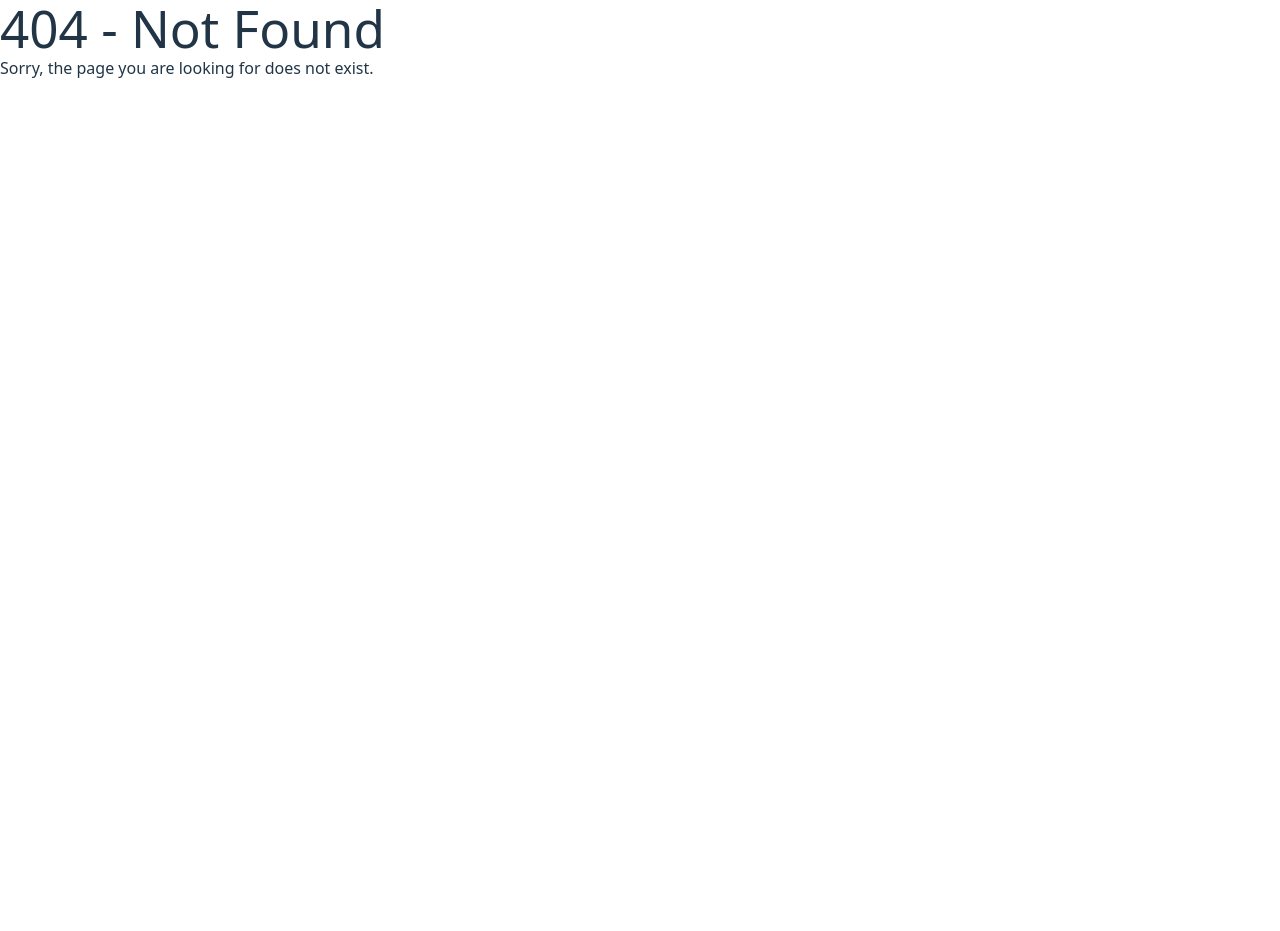
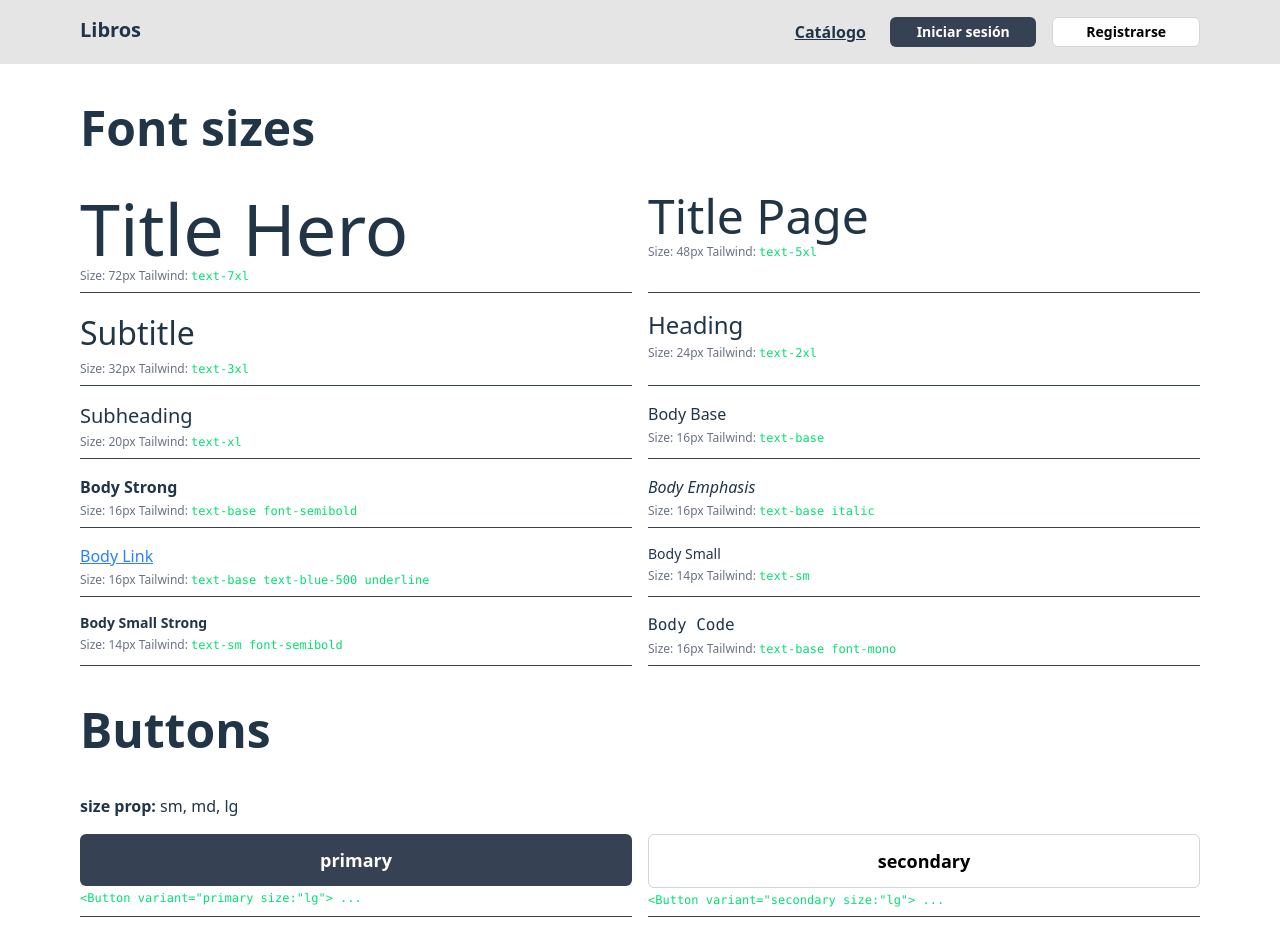
Before and after one commit to scarlos723/front-relatos-de-papel, a React (Vite) app: page /uxui in a window 1280 px wide. Before the commit this address had no page. Shown: the top 931 px of the page. Before the commit the page ends 800 px from the top, so only its background shows below. Built offline with nearby package versions, Linux system fonts and the light colour scheme.

Commit message:
add uxui and modify button component

```diff
--- a/src/App.tsx
+++ b/src/App.tsx
@@ -4,6 +4,7 @@ import LandingLayout from "./layout/LandingLayout";
 import { AccessPage } from "./pages/AccessPage";
 import { Catalog } from "./pages/Catalog";
 import { Checkout } from "./pages/Checkout";
+import { UxUi } from "./pages/UXUI";
 
 function App() {
   const element = useRoutes([
@@ -21,7 +22,10 @@ function App() {
         {
           path: "/pagar",
           element: <Checkout />,
-        },
+        },{
+          path: "/uxui",
+          element: <UxUi />,
+        }
       ],
     },
     {
--- a/src/components/Button.tsx
+++ b/src/components/Button.tsx
@@ -1,6 +1,6 @@
 
 export interface ButtonProps {
-  variant?: "primary" | "secondary" | "danger";
+  variant?: "primary" | "secondary" | "outline";
   children: React.ReactNode;
   onClick?: () => void;
   type?: "button" | "submit" | "reset";
@@ -33,7 +33,7 @@ export const Button = ({
     primary: "bg-gray-700 text-white hover:bg-gray-600 disabled:bg-gray-300",
     secondary:
       "bg-white border border-gray-300 text-black hover:bg-gray-100 disabled:bg-gray-300",
-    danger: "bg-red-500 text-white hover:bg-red-600 disabled:bg-red-300",
+    outline:"border border-gray-300 text-white hover:bg-gray-100 hover:text-black disabled:bg-gray-300",
 
   }
   const sizes = {
--- a/src/index.css
+++ b/src/index.css
@@ -6,6 +6,12 @@
     margin-left: auto;
     margin-right: auto;
     /* Centra el contenedor automáticamente */
+  }
+}
+@layer utilities {
+  .text-3xl {
+    font-size: 2rem; /* Cambia el tamaño de fuente a 32px */
+    line-height: 1.5; /* Ajusta el line-height si es necesario */
   }
 }
 
@@ -44,10 +50,6 @@ body {
   min-height: 100vh;
 }
 
-h1 {
-  font-size: 3.2em;
-  line-height: 1.1;
-}
 
 @media (prefers-color-scheme: light) {
   :root {
--- /dev/null
+++ b/src/pages/UXUI/index.tsx
@@ -0,0 +1,130 @@
+import { Button } from "../../components/Button";
+
+type TextStyle = {
+  name: string;
+  size: number;
+  tailwind: string;
+};
+
+type  Variant = "primary" | "secondary" | "outline";
+export const UxUi = () => {
+  const textStyles: TextStyle[] = [
+    {
+      name: "Title Hero",
+      size: 72,
+
+      tailwind: "text-7xl",
+    },
+    {
+      name: "Title Page",
+      size: 48,
+
+      tailwind: "text-5xl",
+    },
+    {
+      name: "Subtitle",
+      size: 32,
+      tailwind: "text-3xl",
+    },
+    {
+      name: "Heading",
+      size: 24,
+
+      tailwind: "text-2xl",
+    },
+    {
+      name: "Subheading",
+      size: 20,
+
+      tailwind: "text-xl",
+    },
+    {
+      name: "Body Base",
+      size: 16,
+
+      tailwind: "text-base",
+    },
+    {
+      name: "Body Strong",
+      size: 16,
+
+      tailwind: "text-base font-semibold",
+    },
+    {
+      name: "Body Emphasis",
+      size: 16,
+
+      tailwind: "text-base italic",
+    },
+    {
+      name: "Body Link",
+      size: 16,
+
+      tailwind: "text-base text-blue-500 underline",
+    },
+    {
+      name: "Body Small",
+      size: 14,
+
+      tailwind: "text-sm ",
+    },
+    {
+      name: "Body Small Strong",
+      size: 14,
+
+      tailwind: "text-sm font-semibold",
+    },
+    {
+      name: "Body Code",
+      size: 16,
+
+      tailwind: "text-base font-mono",
+    },
+  ];
+
+  const button_variants:Variant[]= [
+    "primary",
+    "secondary",
+    "outline",
+  ];
+  return (
+    <main className="container py-10">
+      <section>
+        <h2 className="text-5xl font-bold mb-10">Font sizes</h2>
+        <ul className="grid lg:grid-cols-2 gap-4">
+          {textStyles.map((style) => (
+            <li key={style.name} className="border-b border-gray-700 pb-2">
+
+              <div className={`${style.tailwind}`}>
+                {style.name}
+              </div>
+              <div className="text-xs text-gray-500 mt-1">
+              Size: {style.size}px Tailwind: <code className="text-green-400">{style.tailwind}</code>
+              </div>
+            </li>
+          ))}
+        </ul>
+      </section>
+      <section className="mt-10">
+        <h2 className="text-5xl font-bold mb-10">Buttons</h2>
+        <p className="mb-4">
+          <span className="font-bold">size prop:  </span> sm, md, lg
+        </p>
+        <div className="grid lg:grid-cols-2 gap-4">
+          {
+            button_variants.map((variant) => (
+              <div key={variant} className="border-b border-gray-700 pb-2">
+                <Button variant={variant} size="lg" className="w-full">
+                  {variant}
+                </Button>
+                <div className="text-xs text-gray-500 mt-1">
+                  <code className="text-green-400">{`<Button variant="${variant} size:"lg"> ...`}</code>
+                </div>
+              </div>
+            ))
+          }
+        </div>
+      </section>
+    </main>
+  );
+};
```
